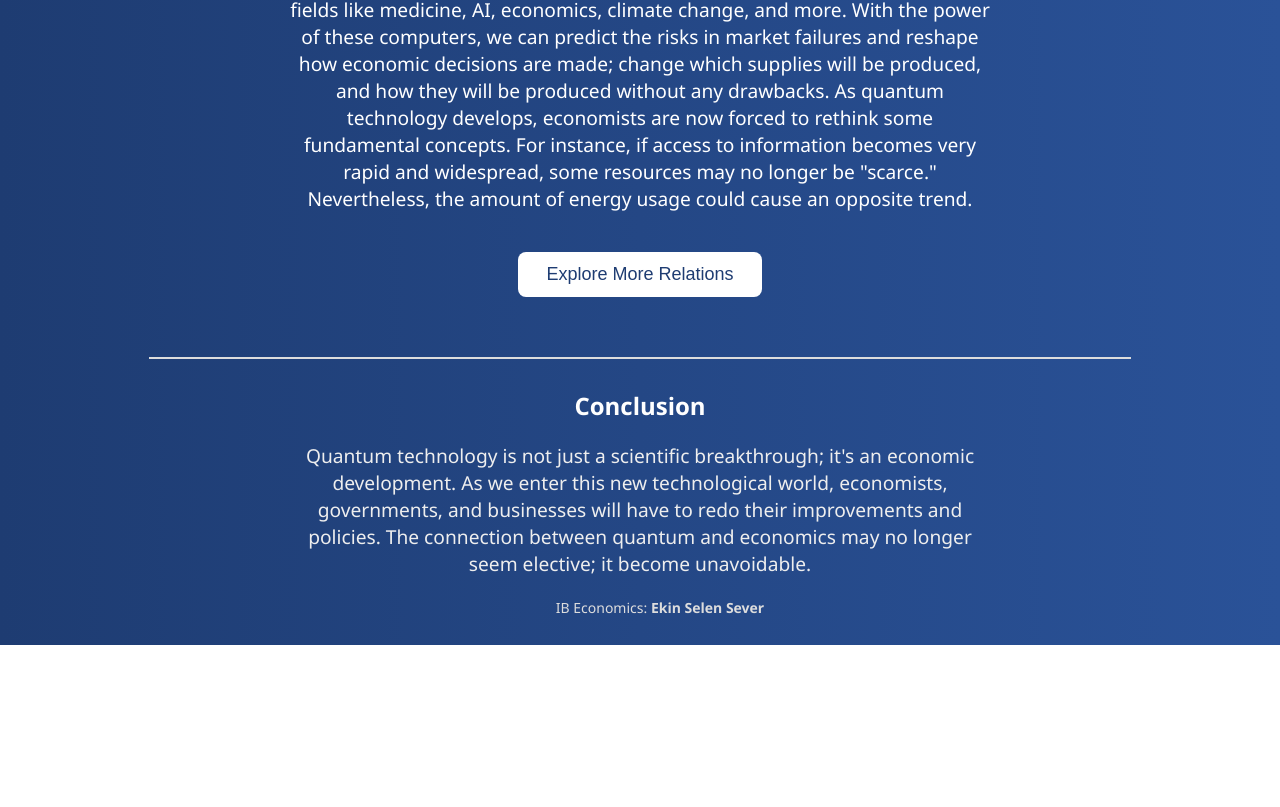
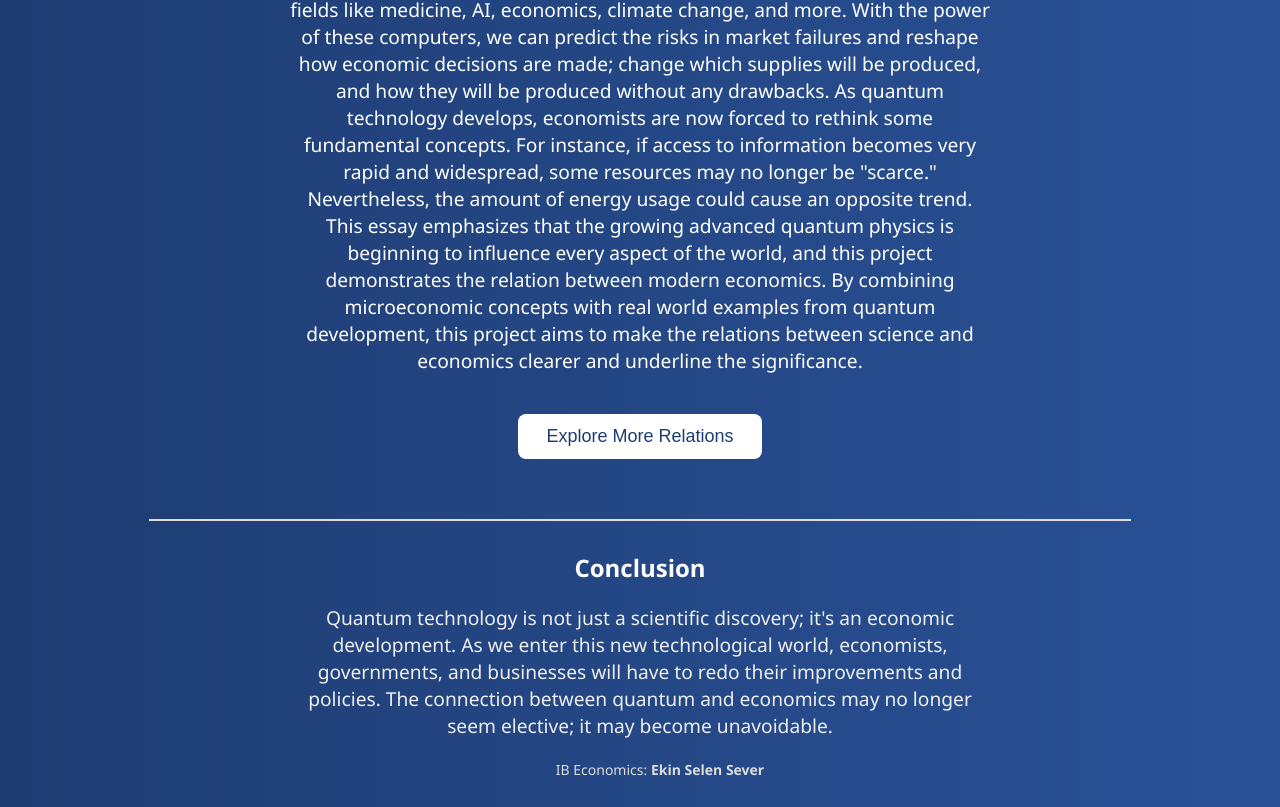
Before and after one commit to defnesusever/quantum-economics-site2, a plain HTML site: page index.html in a window 1280 px wide. Shown: the part 580-1387 px from the top of the page. Before the commit the page ends 1225 px from the top, so only its background shows below. Drawn offline with Linux system fonts and the light colour scheme.

Commit message:
Update index.html

```diff
--- a/index.html
+++ b/index.html
@@ -52,6 +52,7 @@ The most mind-blowing advance is that it brings a powerful tool: the quantum com
 Another point is that the way we process the information, by using qubits, computers will solve millions of problems, using a parallel computing system. These improvements have a high potential in fields like medicine, AI, economics, climate change, and more.
 With the power of these computers, we can predict the risks in market failures and reshape how economic decisions are made; change which supplies will be produced, and how they will be produced without any drawbacks.
 As quantum technology develops, economists are now forced to rethink some fundamental concepts. For instance, if access to information becomes very rapid and widespread, some resources may no longer be "scarce." Nevertheless, the amount of energy usage could cause an opposite trend.
+						This essay emphasizes that the growing advanced quantum physics is beginning to influence every aspect of the world, and this project demonstrates the relation between modern economics. By combining microeconomic concepts with real world examples from quantum development, this project aims to make the relations between science and economics clearer and underline the significance.
 
 				    </p>
 				    <a href="quantum_economics.html">
@@ -66,8 +67,7 @@ As quantum technology develops, economists are now forced to rethink some fundam
     <div style="margin-top: 30px;">
         <h2 style="color: #ffffff;">Conclusion</h2>
         <p style="color: #eeeeee; max-width: 700px; margin: 0 auto;">
-Quantum technology is not just a scientific breakthrough; it's an economic development. As we enter this new technological world, economists, governments, and businesses will have to redo their improvements and policies. The connection between quantum and economics may no longer seem elective; it become unavoidable.        </p>
-    </div>
+Quantum technology is not just a scientific discovery; it's an economic development. As we enter this new technological world, economists, governments, and businesses will have to redo their improvements and policies. The connection between quantum and economics may no longer seem elective; it may become unavoidable.     </div>
 
 				</body>
 				</html>
```
